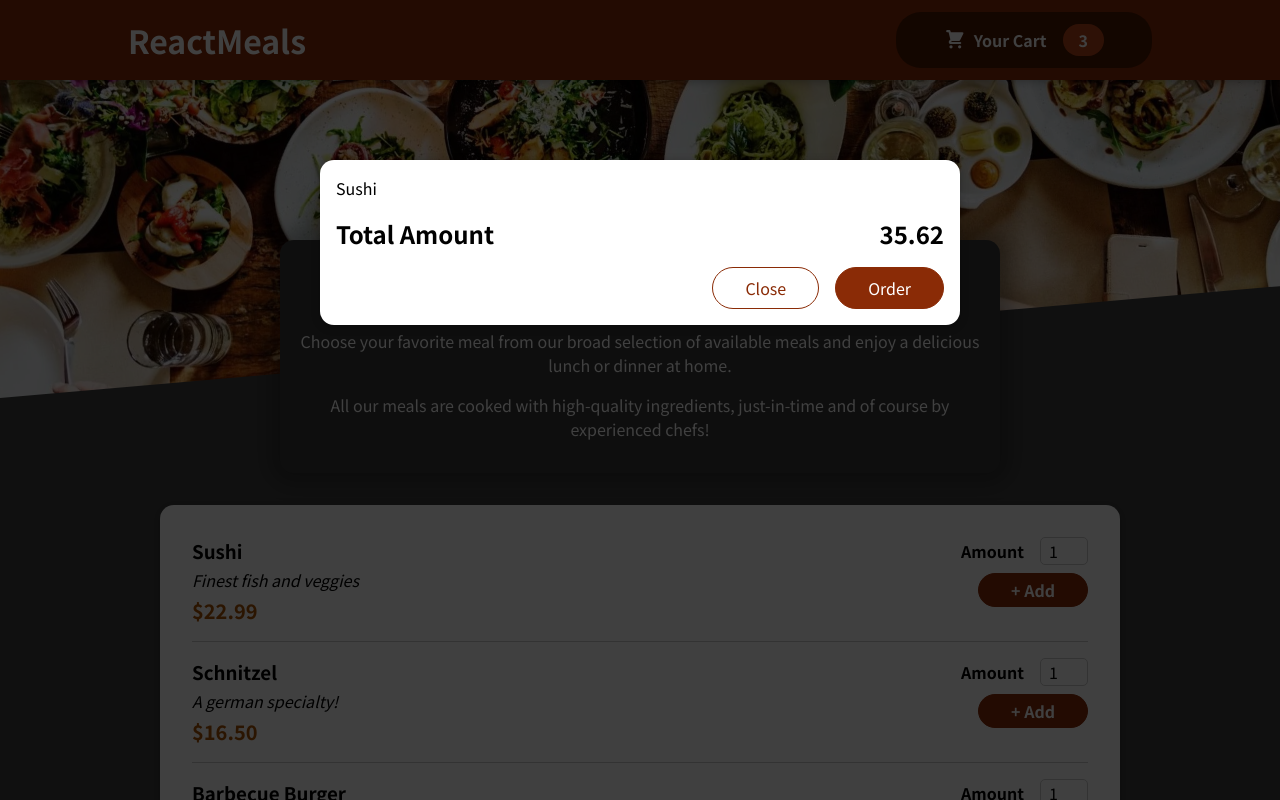
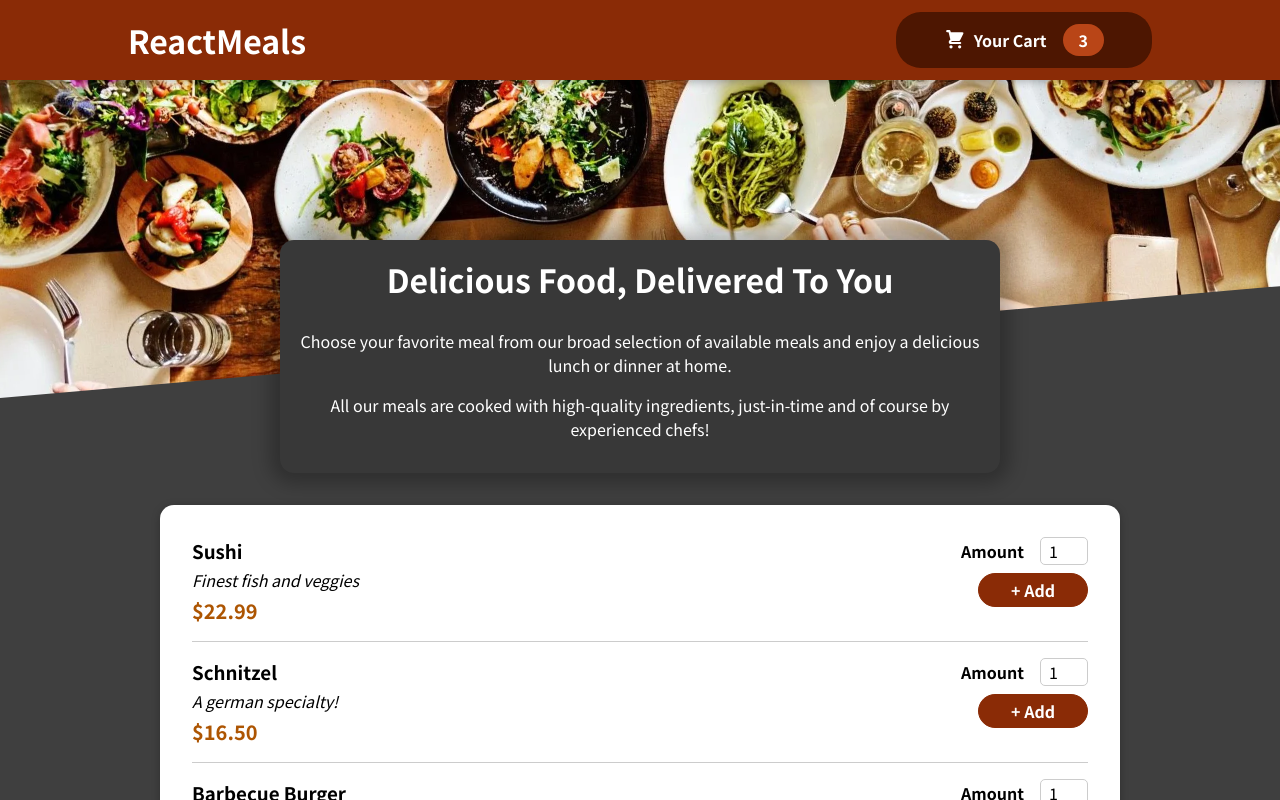
Before and after one commit to Kapil0212/restaurant-react, a React (Create React App) app: page / in a window 1280 px wide. Shown: the top 800 px of the page. Built offline with nearby package versions, Linux system fonts and the light colour scheme.

Commit message:
Added cart open and close

```diff
--- a/src/App.js
+++ b/src/App.js
@@ -1,12 +1,22 @@
-import  { Fragment } from 'react';
+import  { Fragment, useState } from 'react';
 import Header from './components/Layout/Header';
 import Meals from './components/Meals/Meals';
 import Cart from './components/Cart/Cart';
 function App() {
+const [cartIsShown, setCartIsShown] = useState(false);
+
+const showCartHandler = () => {
+  setCartIsShown(true);
+};
+
+const hideCartHandler = () => {
+  setCartIsShown(false);
+};
+
   return (
     <Fragment>
-      <Cart />
-      <Header />
+      {cartIsShown && <Cart onClose={hideCartHandler} />}
+      <Header onShowCart={showCartHandler} />
       <main>
         <Meals />
       </main>
--- a/src/components/Cart/Cart.js
+++ b/src/components/Cart/Cart.js
@@ -11,14 +11,16 @@
     </ul>
 );
    return (
-    <Modal>
+    <Modal onClose={props.onClose}>
     {cartItems}
     <div className={classes.total}>
         <span>Total Amount</span>
         <span>35.62</span>
     </div>
     <div className={classes.actions}>
-        <button className={classes['button--alt']}>Close</button>
+        <button className={classes['button--alt']} onClick={props.onClose}>
+            Close
+        </button>
         <button className={classes.button}>Order</button>
     </div>
     </Modal>
--- a/src/components/Layout/Header.js
+++ b/src/components/Layout/Header.js
@@ -8,7 +8,7 @@
     return <Fragment>
         <header className={classes.header} >
             <h1>ReactMeals</h1>
-            <HeaderCartButton />
+            <HeaderCartButton onClick={props.onShowCart} />
         </header>
         <div className={classes['main-image']}>
             <img src={mealsImage} alt="A delicious meal" />
--- a/src/components/Layout/HeaderCartButton.js
+++ b/src/components/Layout/HeaderCartButton.js
@@ -2,7 +2,7 @@
 import CartIcon from '../Cart/CartIcon';
 const HeaderCartButton = props => {
   return (
-    <button className={classes.button}>
+    <button className={classes.button} onClick={props.onClick}>
       <span className={classes.icon}>
         <CartIcon />
       </span>
```
